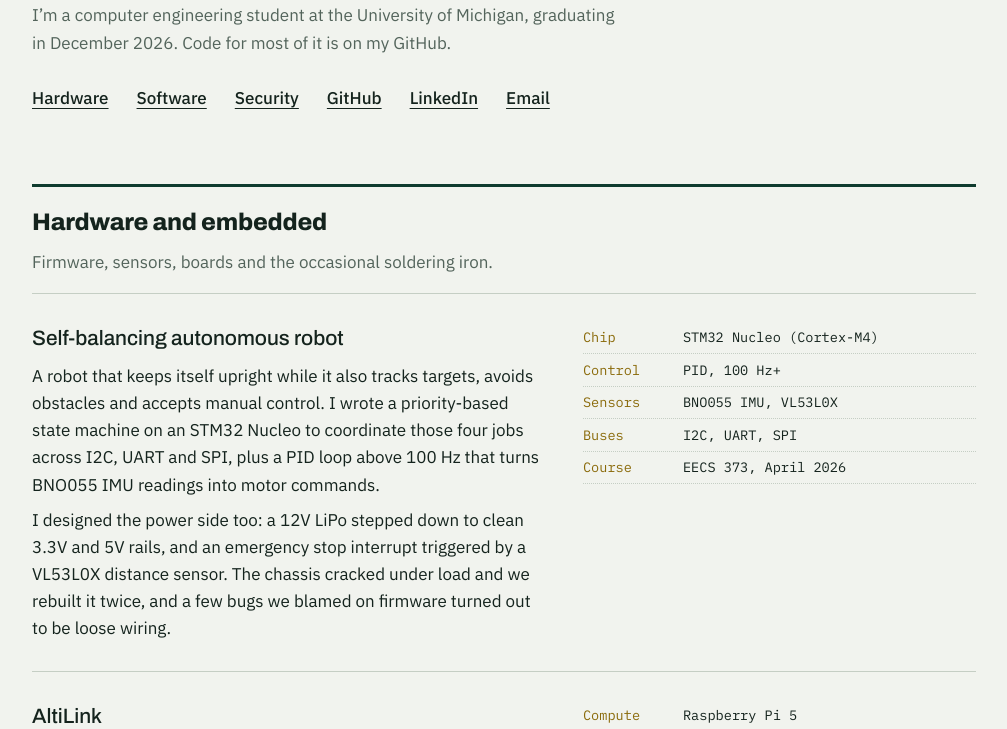
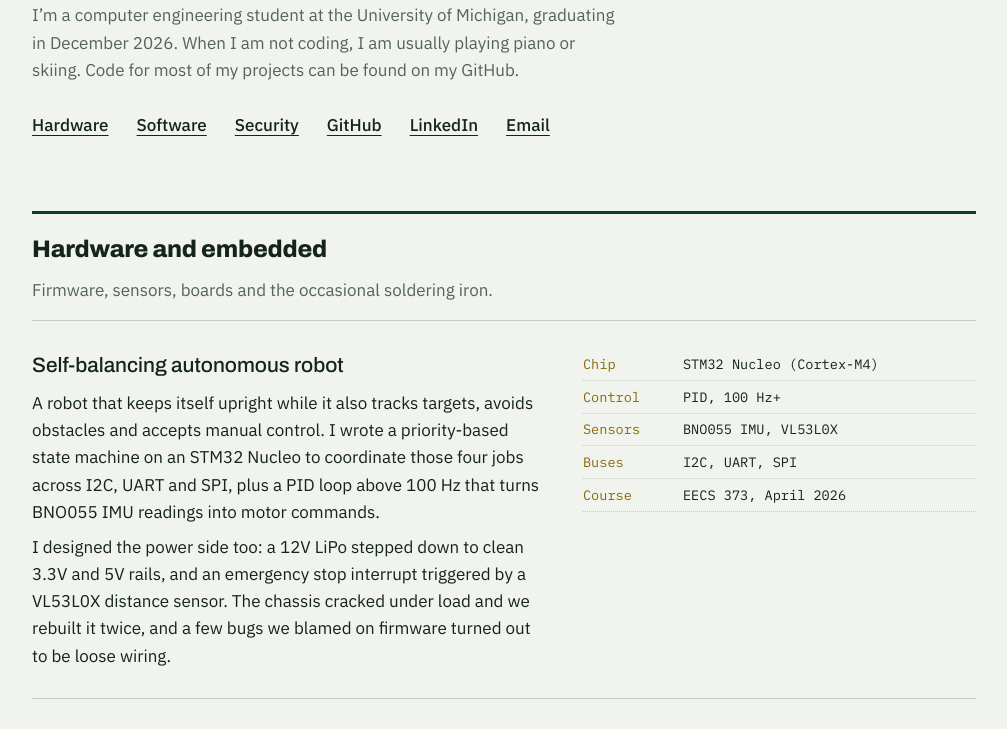
Before and after one commit to RobConfor/RobConfor.github.io, a plain HTML site: page index.html in a window 1280 px wide. Shown: the part 173-902 px from the top of the page, without its empty margins (136-1143 px from the left). Drawn offline with Linux system fonts and the light colour scheme.

Commit message:
Revise intro paragraph and add email link
Updated introduction paragraph to include hobbies and a note about project code availability.

```diff
--- a/index.html
+++ b/index.html
@@ -41,7 +41,7 @@ footer{margin-top:4.5rem;padding-top:1rem;border-top:3px solid var(--pcb);displa
 <main>
 <header>
 <h1>Robert Conforti</h1>
-<p class="intro">I’m a computer engineering student at the University of Michigan, graduating in December 2026. Code for most of it is on my GitHub.</p>
+<p class="intro">I’m a computer engineering student at the University of Michigan, graduating in December 2026. When I am not coding, I am usually playing piano or skiing. Code for most of my projects can be found on my GitHub.</p>
 <nav aria-label="Sections">
 <a href="#hardware">Hardware</a>
 <a href="#software">Software</a>
@@ -300,6 +300,7 @@ footer{margin-top:4.5rem;padding-top:1rem;border-top:3px solid var(--pcb);displa
 <a href="https://github.com/RobConfor">GitHub</a>
 <a href="https://www.linkedin.com/in/robert-conforti-979606281/">LinkedIn</a>
 <a href="mailto:rconfor@umich.edu">rconfor@umich.edu</a>
+<a href="mailto:rconforti11@gmail.com">rconforti11@gmail.com</a>
 </footer>
 </main>
 </body>
```
